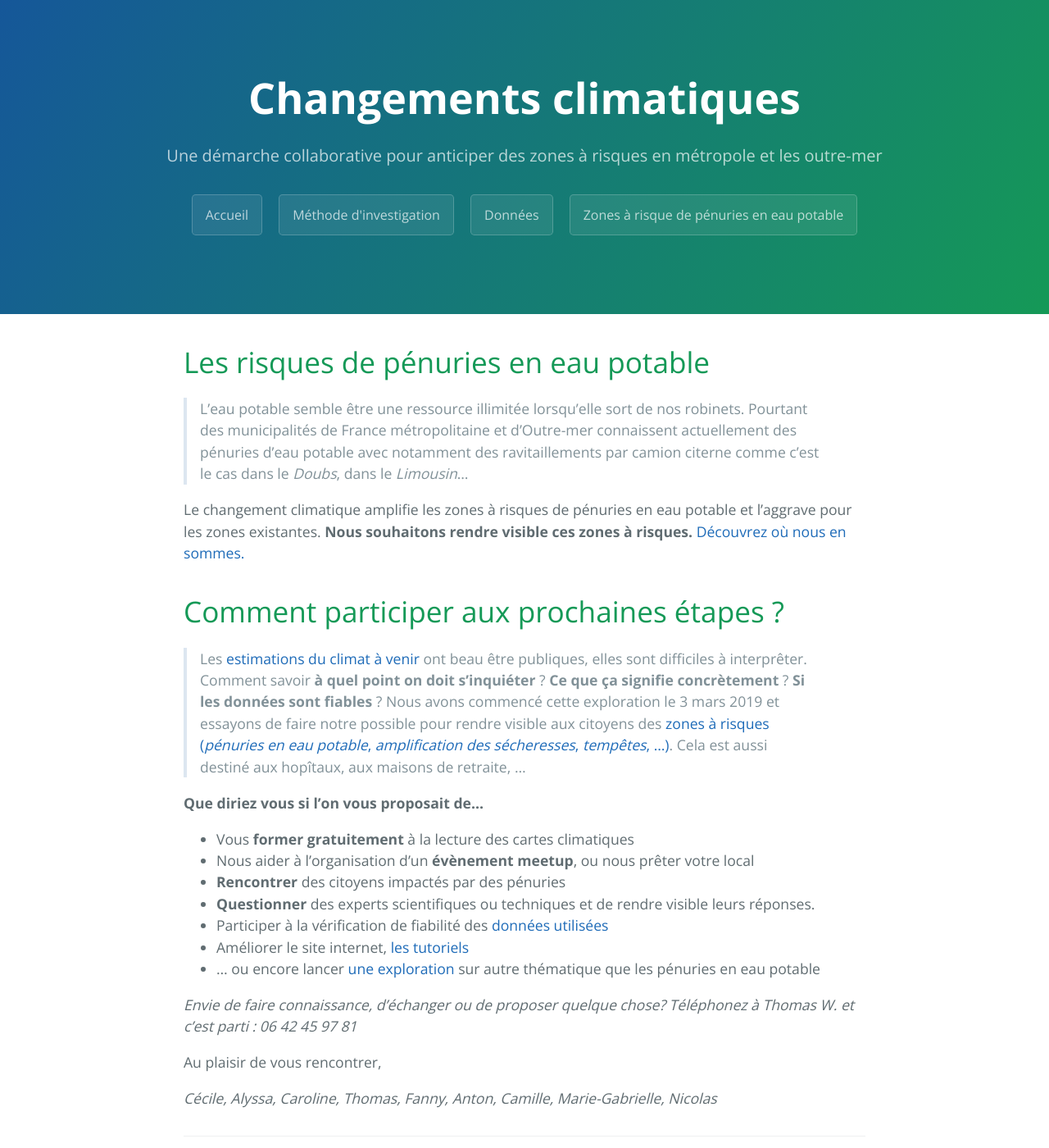
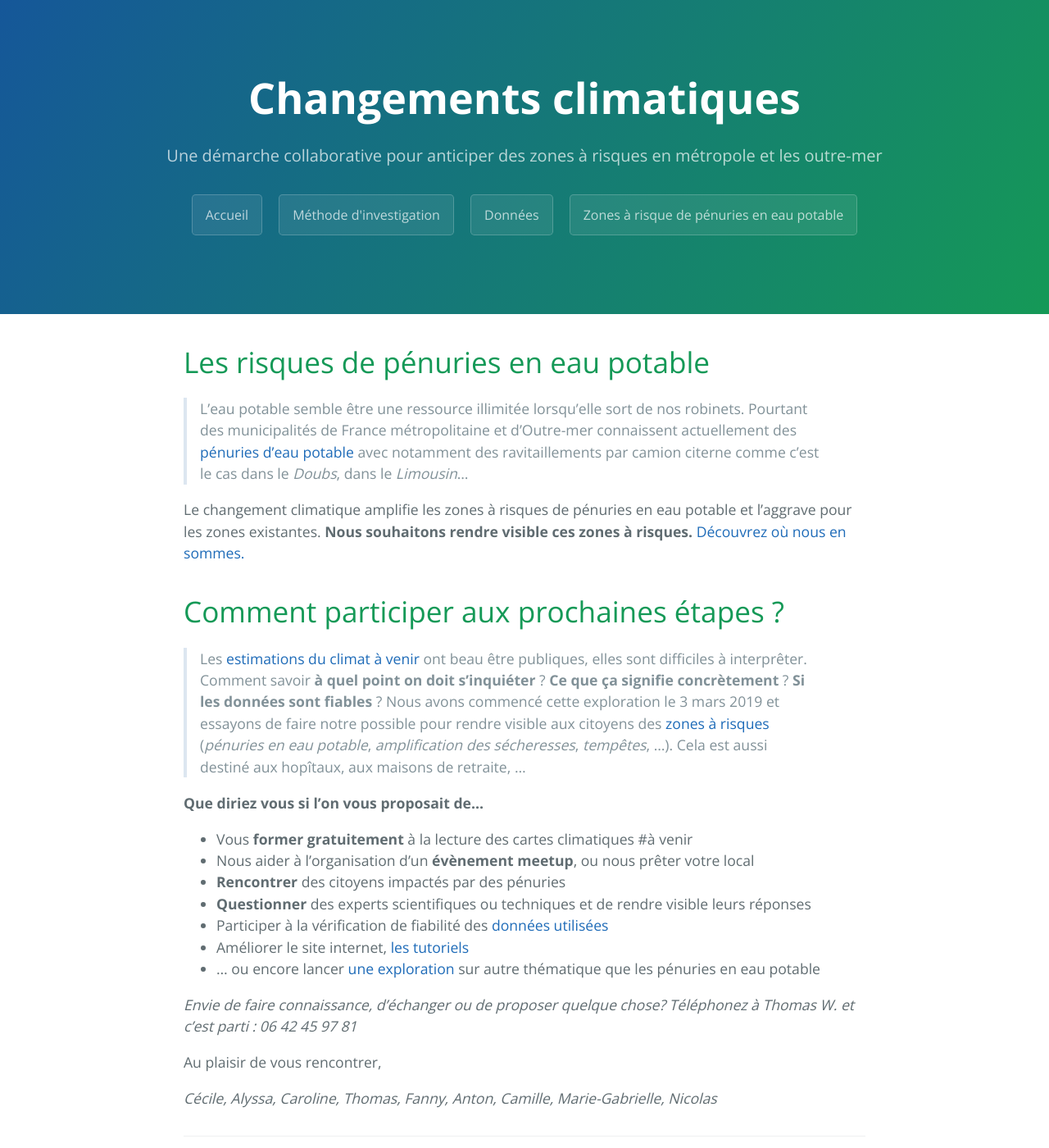
Before and after one commit to secheresses/Ancien-site, a Jekyll site: the page built from index.md, in a window 1280 px wide and 1400 px high. Shown: the whole window at 82% size. Built offline with Jekyll 4.4.1, drawn with Linux system fonts in a browser that asks for light colours.

Commit message:
Mise à jour hyperliens

```diff
--- a/index.md
+++ b/index.md
@@ -6,20 +6,20 @@ title: Changements climatiques
 
 # Les risques de pénuries en eau potable
 
-> L'eau potable semble être une ressource illimitée lorsqu'elle sort de nos robinets. Pourtant des municipalités de France métropolitaine et d'Outre-mer connaissent actuellement des pénuries d'eau potable avec notamment des ravitaillements par camion citerne comme c'est le cas dans le *Doubs*, dans le *Limousin*...
+> L'eau potable semble être une ressource illimitée lorsqu'elle sort de nos robinets. Pourtant des municipalités de France métropolitaine et d'Outre-mer connaissent actuellement des [pénuries d'eau potable](../risques-penurie-eau) avec notamment des ravitaillements par camion citerne comme c'est le cas dans le *Doubs*, dans le *Limousin*...
 
 Le changement climatique amplifie les zones à risques de pénuries en eau potable et l'aggrave pour les zones existantes. **Nous souhaitons rendre visible ces zones à risques.** [Découvrez où nous en sommes.](../risques-penurie-eau)
 
 # Comment participer aux prochaines étapes ?
 
-> Les [estimations du climat à venir](../donnees) ont beau être publiques, elles sont difficiles à interprêter. Comment savoir **à quel point on doit s'inquiéter** ? **Ce que ça signifie concrètement** ? **Si les données sont fiables** ? Nous avons commencé cette exploration le 3 mars 2019 et essayons de faire notre possible pour rendre visible aux citoyens des [zones à risques (*pénuries en eau potable*, *amplification des sécheresses*, *tempêtes*, ...)](../methode). Cela est aussi destiné aux hopîtaux, aux maisons de retraite, ...
+> Les [estimations du climat à venir](../donnees) ont beau être publiques, elles sont difficiles à interprêter. Comment savoir **à quel point on doit s'inquiéter** ? **Ce que ça signifie concrètement** ? **Si les données sont fiables** ? Nous avons commencé cette exploration le 3 mars 2019 et essayons de faire notre possible pour rendre visible aux citoyens des [zones à risques](../methode) (*pénuries en eau potable*, *amplification des sécheresses*, *tempêtes*, ...). Cela est aussi destiné aux hopîtaux, aux maisons de retraite, ...
 
 **Que diriez vous si l'on vous proposait de...**
 
-* Vous **former gratuitement** à la lecture des cartes climatiques
+* Vous **former gratuitement** à la lecture des cartes climatiques #à venir
 * Nous aider à l'organisation d'un **évènement meetup**, ou nous prêter votre local
 * **Rencontrer** des citoyens impactés par des pénuries
-* **Questionner** des experts scientifiques ou techniques et de rendre visible leurs réponses.
+* **Questionner** des experts scientifiques ou techniques et de rendre visible leurs réponses
 * Participer à la vérification de fiabilité des [données utilisées](../donnees)
 * Améliorer le site internet, [les tutoriels](https://github.com/anticiper/anticiper.github.io)
 * ... ou encore lancer [une exploration](../methode) sur autre thématique que les pénuries en eau potable
```
